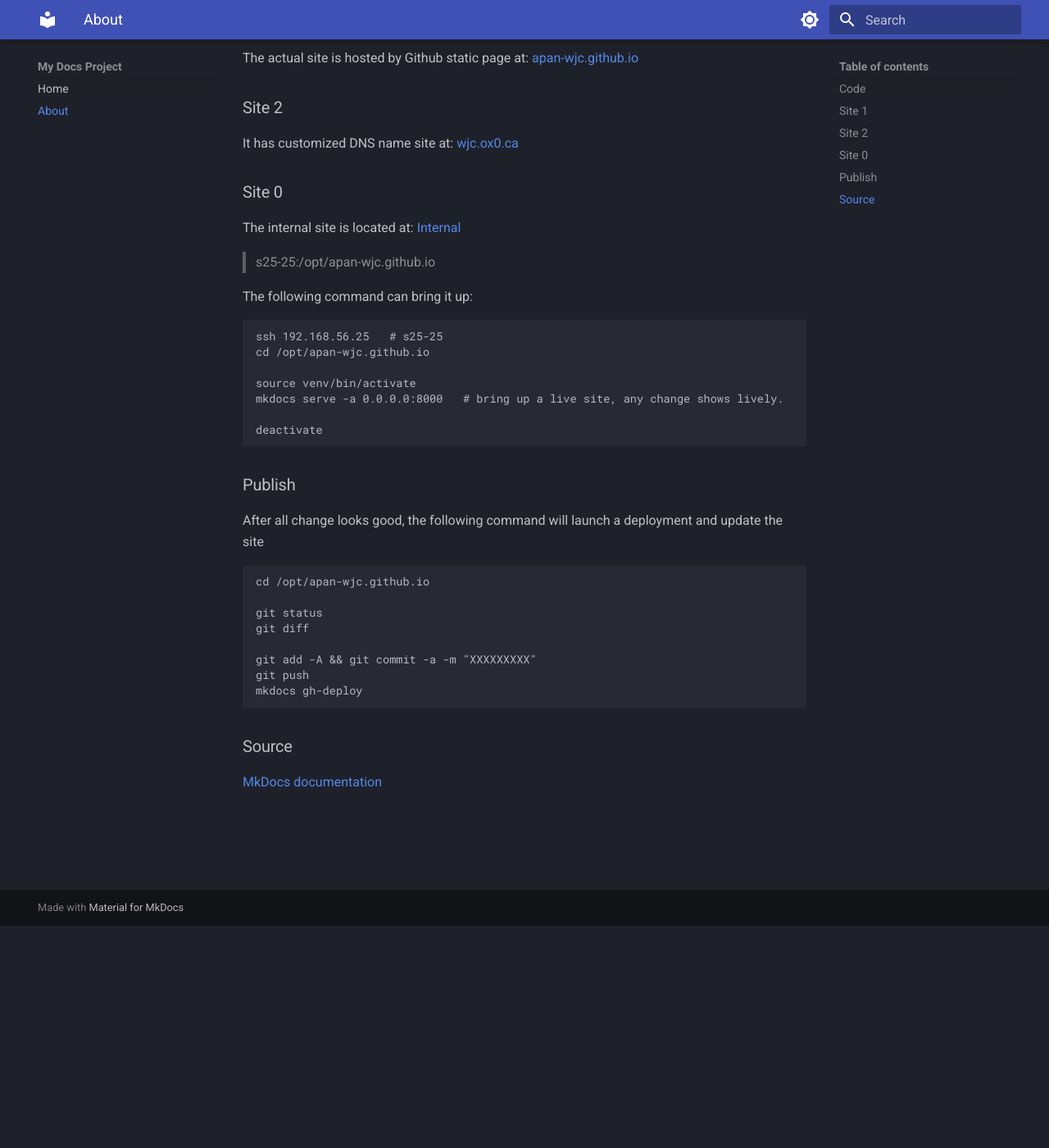
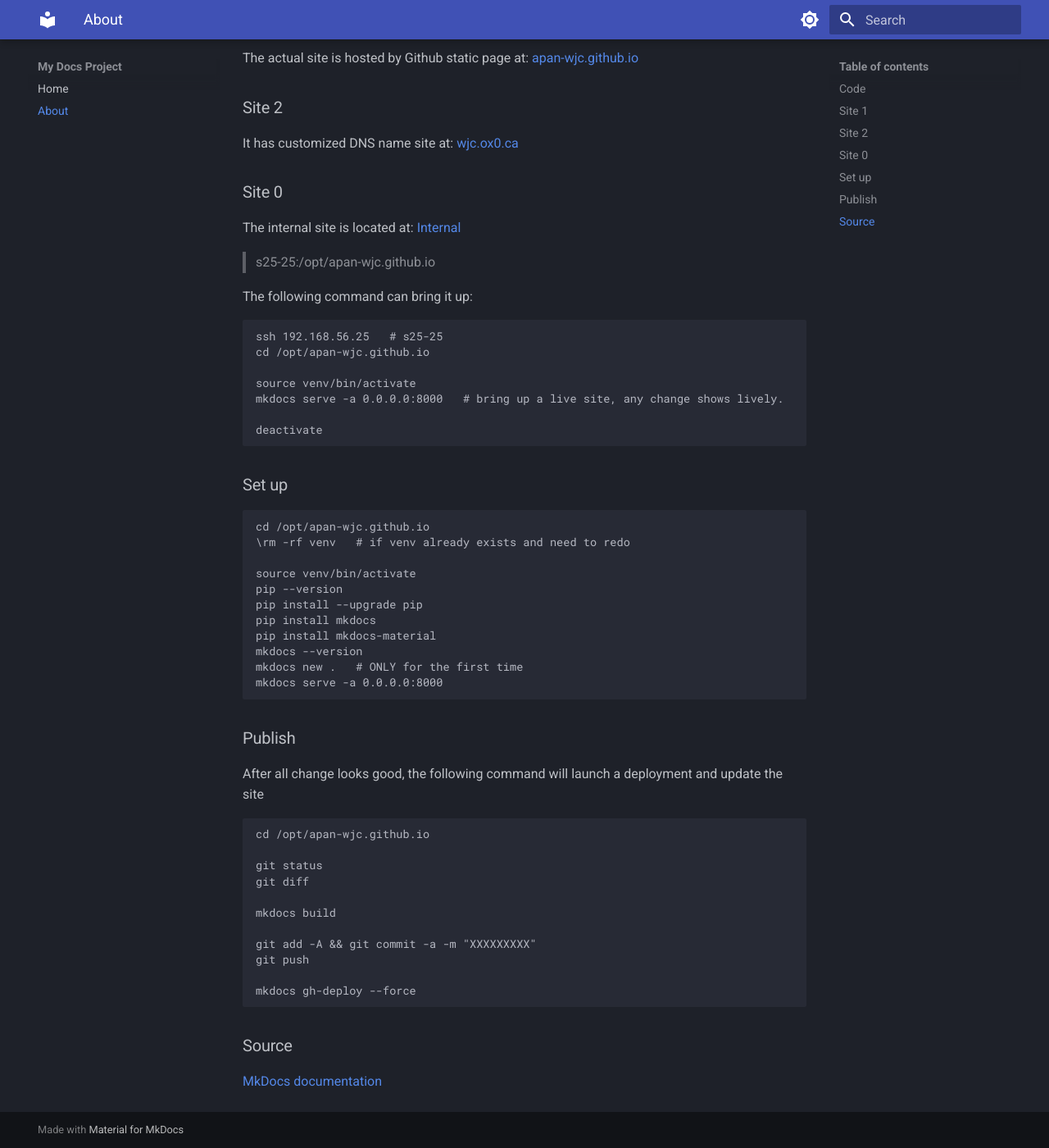
Before and after one commit to apan-wjc/apan-wjc.github.io, an MkDocs documentation site: the page built from docs/about.md, in a window 1280 px wide and 1400 px high, scrolled down 271 px. Shown: the whole window at 82% size. Built offline with MkDocs 1.6.1 and Material for MkDocs 9.7.7, drawn with Linux system fonts in a browser that asks for light colours.

Commit message:
update docs

````diff
--- a/docs/about.md
+++ b/docs/about.md
@@ -26,6 +26,21 @@
 
 deactivate
 ```
+### Set up
+```bash
+cd /opt/apan-wjc.github.io
+\rm -rf venv   # if venv already exists and need to redo
+
+source venv/bin/activate
+pip --version
+pip install --upgrade pip
+pip install mkdocs
+pip install mkdocs-material
+mkdocs --version
+mkdocs new .   # ONLY for the first time
+mkdocs serve -a 0.0.0.0:8000
+```
+
 ### Publish
 After all change looks good, the following command will launch a deployment and update the site
 ```bash
@@ -34,9 +49,12 @@
 git status
 git diff
 
+mkdocs build
+
 git add -A && git commit -a -m "XXXXXXXXX"
 git push
-mkdocs gh-deploy
+
+mkdocs gh-deploy --force
 ```
 
 ### Source
````
